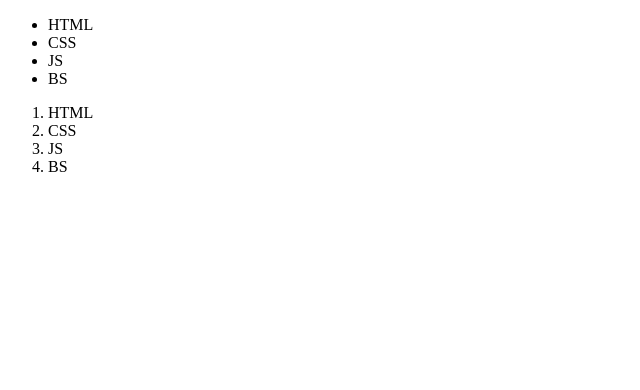
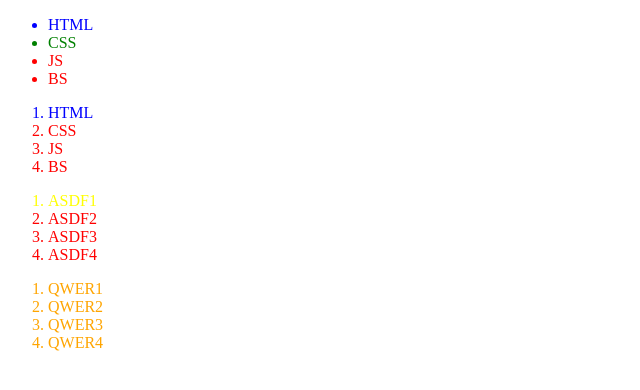
Before and after one commit to Blackstar00010/Blackstar00010.github.io, a plain HTML site: page branches/LearnJS/03getElement.html in a window 1280 px wide. Shown: the whole page, without its empty margins (0-640 px from the left). Drawn offline with Linux system fonts and the light colour scheme.

Commit message:
js : jquery

```diff
--- a/branches/LearnJS/03getElement.html
+++ b/branches/LearnJS/03getElement.html
@@ -2,20 +2,32 @@
 <html>
     <head>
         <title></title>
-        <script type="text/javascript" src="./js/03getElement.js"></script>
     </head>
     <body>
         <ul>
-            <li>HTML</li>
-            <li>CSS</li>
-            <li>JS</li>
-            <li>BS</li>
+            <li class="html">HTML</li>
+            <li id="css">CSS</li>
+            <li class="js">JS</li>
+            <li class="bs">BS</li>
         </ul>
         <ol>
-            <li>HTML</li>
-            <li>CSS</li>
-            <li>JS</li>
-            <li>BS</li>
+            <li class="html">HTML</li>
+            <li class="css">CSS</li>
+            <li class="js">JS</li>
+            <li class="bs">BS</li>
         </ol>
+        <ol>
+            <li class="asdf">ASDF1</li>
+            <li class="asdf">ASDF2</li>
+            <li class="asdf">ASDF3</li>
+            <li class="asdf">ASDF4</li>
+        </ol>
+        <ol>
+            <li class="qwer">QWER1</li>
+            <li class="qwer">QWER2</li>
+            <li class="qwer">QWER3</li>
+            <li class="qwer">QWER4</li>
+        </ol>
+        <script src='./js/03getElement.js'></script>
     </body>
 </html>
--- a/branches/LearnJS/js/03getElement.js
+++ b/branches/LearnJS/js/03getElement.js
@@ -1,16 +1,20 @@
-var uls = document.getElementsByTagName('ul')[0];
-var ullis = uls.getElementsByTagName('li');
-for (var i = 0; ullis.length; i++) {
-    ullis[i].style.color = 'blue';
+var lis = document.getElementsByTagName('li');
+for (var i=0; i<lis.length; i++) {
+    lis[i].style.color='red';
 }
 
-var ols = document.getElementsByTagName('ol')[0];
-var ollis = ols.getElementsByTagName('li');
-for (var i = 0; ollis.length; i++) {
-    ollis[i].style.color = 'red';
+var htmls = document.getElementsByClassName('html');
+for (var i=0; i<htmls.length; i++) {
+    htmls[i].style.color='blue';
 }
 
-var asdf = document.getElementsByTagName('li');
-for (var i=0; asdf.length; i++) {
-    asdf[i].style.color='red';
+var csss = document.getElementById('css');
+csss.style.color='green';
+
+var asdf = document.querySelector('.asdf');
+asdf.style.color='yellow';
+
+var qwer = document.querySelectorAll('.qwer');
+for(var name in qwer) {
+    qwer[name].style.color='orange';
 }
--- /dev/null
+++ b/branches/LearnJS/js/04jQuery.js
@@ -0,0 +1,5 @@
+jQuery(document).ready(function($) {
+    $('body').prepend('<h1>Hello World</h1>');
+
+    $('li').css('color', 'red');
+});
--- a/js/go-branch.js
+++ b/js/go-branch.js
@@ -13,3 +13,6 @@ function learnhtml() {
 function realahoy() {
     var win = window.open('https://getahoy.net', '_self');
 }
+function learnjs() {
+    var win = window.open('../branches/LearnJS/00home.html', '_self');
+}
```
Also changed, not shown: branches/LearnJS/04jQuery.html (added, +18 -0 lines), index0.html (+4 -3 lines).
